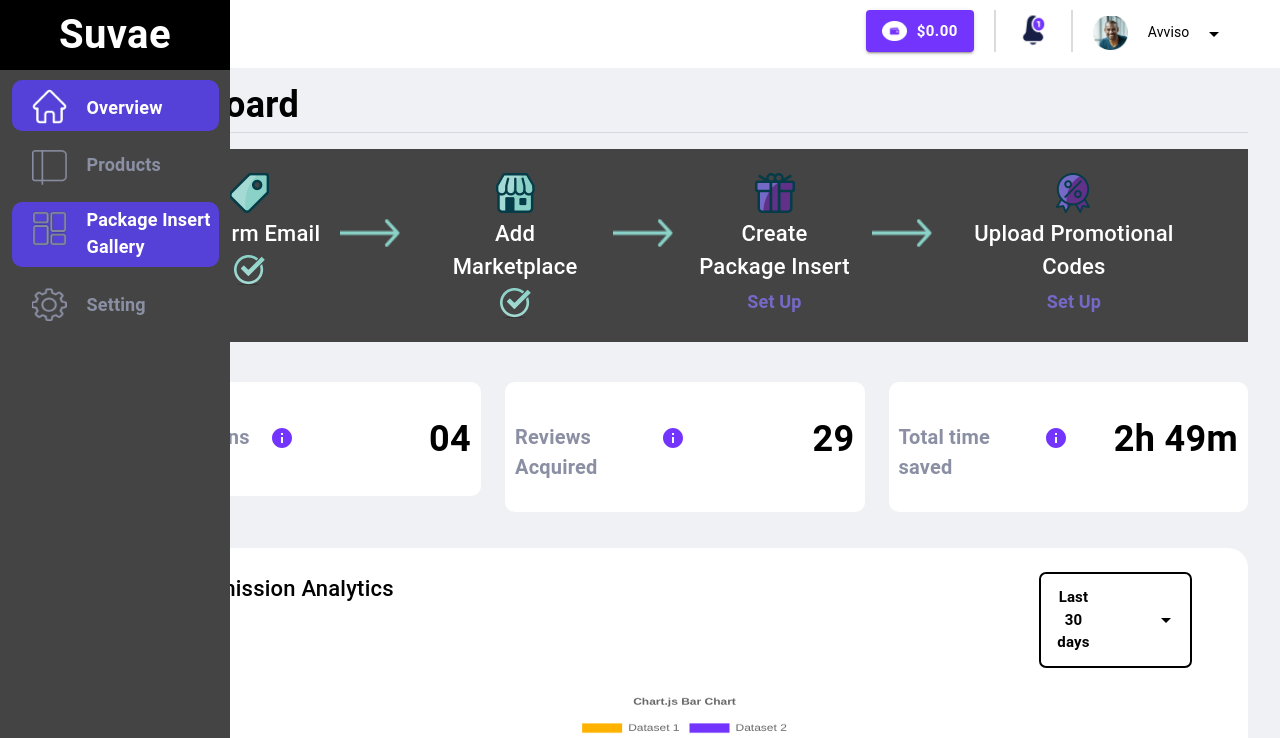
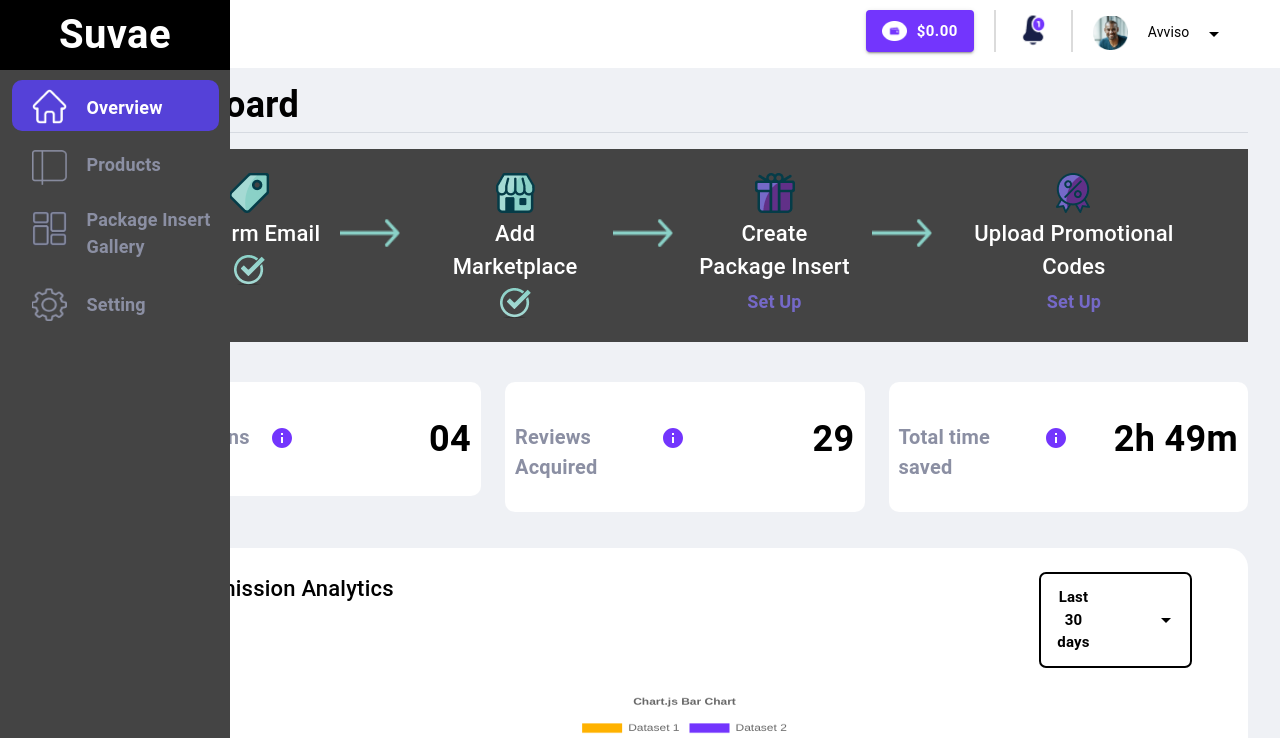
Before and after one commit to DukeHonety/RebateProject, a React (Create React App) app in the folder AppFrontend-master/: page / in a window 1280 px wide. Shown: the top 738 px of the page. Built offline with nearby package versions, Linux system fonts and the light colour scheme; no server answers.

Commit message:
feat: check sidebar

```diff
--- a/AppFrontend-master/src/components/Asidebar.jsx
+++ b/AppFrontend-master/src/components/Asidebar.jsx
@@ -138,7 +138,7 @@ export default function Asidebar() {
           </Box>
           <Box sx={{ marginTop: "10px" }}>
             <Link
-              href="/"
+              href="/dashboard"
               sx={{ color: "white", textDecoration: "none" }}
             >
               <Box
@@ -151,7 +151,7 @@ export default function Asidebar() {
                   borderRadius: "10px",
                 }}
                 backgroundColor={
-                  location.pathname === "/" ? "#5541D8" : ""
+                  location.pathname === "/dashboard" ? "#5541D8" : ""
                 }
               >
                 <Box
@@ -173,7 +173,7 @@ export default function Asidebar() {
                     marginLeft: "20px",
                   }}
                   color={
-                    location.pathname === "/" ? "white" : "#8B8FA3"
+                    location.pathname === "/dashboard" ? "white" : "#8B8FA3"
                   }
                 >
                   Package Insert Gallery
@@ -305,9 +305,9 @@ export default function Asidebar() {
               paddingBottom: "10px",
             }}
             borderLeft={
-              location.pathname === "/" ? "3px solid #7335FD" : ""
+              location.pathname === "/dashboard" ? "3px solid #7335FD" : ""
             }
-            backgroundColor={location.pathname === "/" ? "black" : ""}
+            backgroundColor={location.pathname === "/dashboard" ? "black" : ""}
           >
             <Box
               component="img"
--- a/AppFrontend-master/src/router/index.jsx
+++ b/AppFrontend-master/src/router/index.jsx
@@ -24,6 +24,7 @@ const Routers = () => {
     <>
       <Routes>
         <Route path="/" element={<Home />} />
+        <Route path="/dashboard" element={<Home />} />
         <Route path="/products" element={<Products />} />
         <Route path="/setting" element={<Setting />} />
         <Route path="/sign_in" element={<SignIn />} />
```
